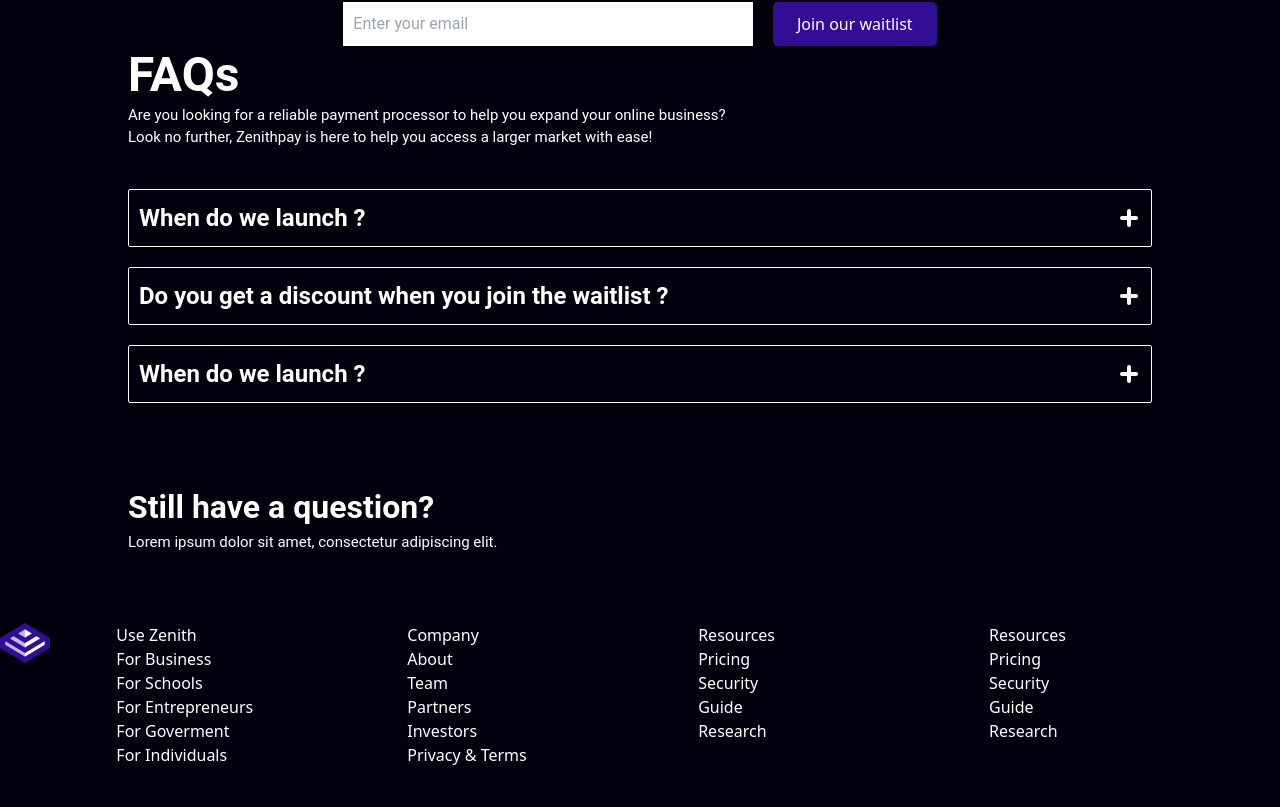
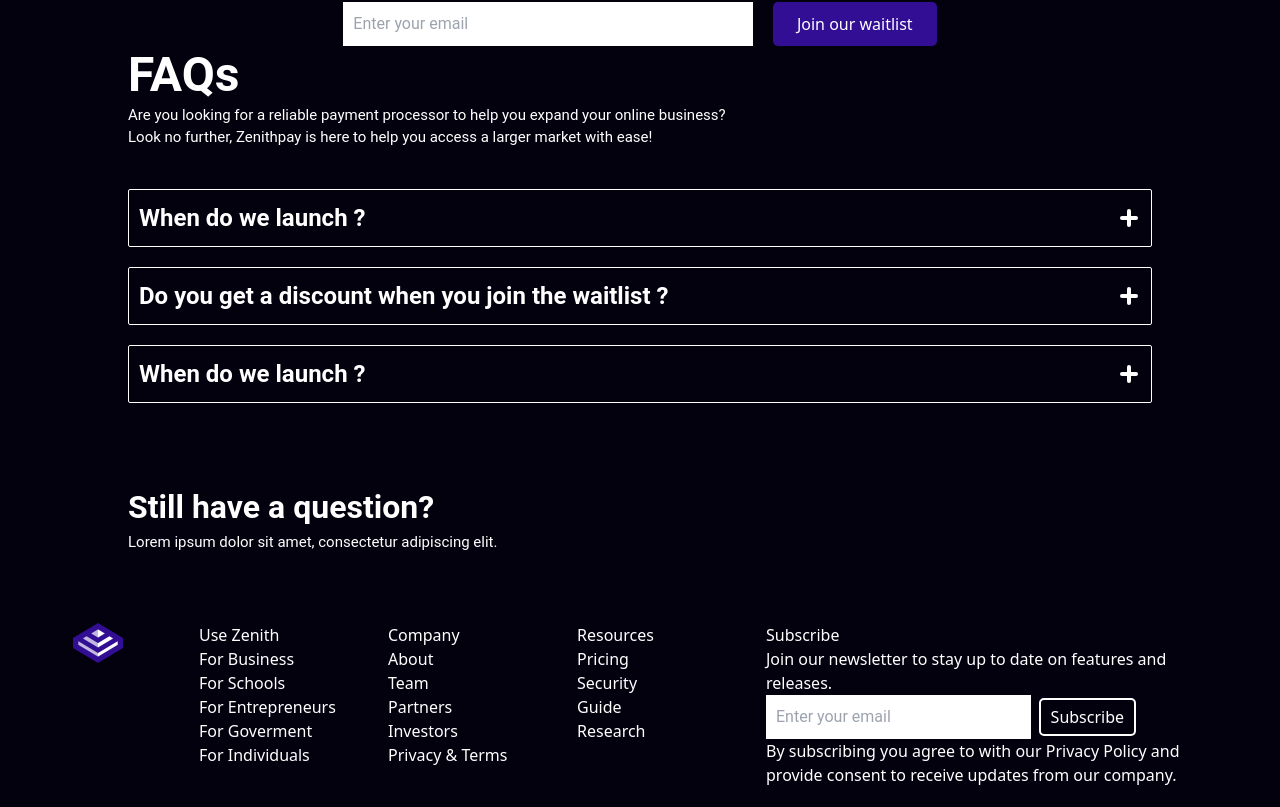
Before and after one commit to ndukwesamuel/interview, a Next.js app: page / in a window 1280 px wide. Shown: the part 361-1168 px from the top of the page. Built offline with nearby package versions, Linux system fonts and the light colour scheme.

Commit message:
fix data

```diff
--- a/src/components/footer/Footer.tsx
+++ b/src/components/footer/Footer.tsx
@@ -8,7 +8,7 @@
       <div className="w-[10%] ">
         <Image src="/logoipsum-249 1.png" alt="lama blog" width={50} height={50} />
       </div>
-      <div className="w-[25%]">
+      <div className="w-[15%]">
         <h2>Use Zenith</h2>
         <p>For Business</p>
         <p>For Schools</p>
@@ -17,7 +17,7 @@
         <p>For  Individuals</p>
       </div>
 
-      <div className="w-[25%]">
+      <div className="w-[15%]">
         <h2>Company</h2>
         <p>About</p>
         <p>Team</p>
@@ -27,7 +27,7 @@
       </div>
 
 
-      <div className="w-[25%]">
+      <div className="w-[15%]">
         <h2>Resources</h2>
         <p>Pricing</p>
         <p>Security</p>
@@ -37,12 +37,21 @@
       </div>
 
 
-      <div className="w-[25%]">
-        <h2>Resources</h2>
-        <p>Pricing</p>
-        <p>Security</p>
-        <p>Guide  </p>
-        <p>Research</p>
+      <div className="w-[35%]">
+        <h2>
+
+          Subscribe        </h2>
+        <p>Join our newsletter to stay up to date on features and releases.</p>
+
+        <form className='flex w-full gap-2 items-center  '>
+          <div className='w-[60%] bg-white'>
+            <SectionTwoInput type="text" placeholder="Enter your email" />
+          </div>
+          <div className="">
+            <SectionTwoButton type="button">Subscribe</SectionTwoButton>
+          </div>
+        </form>
+        <p>By subscribing you agree to with our Privacy Policy and provide consent to receive updates from our company.</p>
 
       </div>
 
@@ -56,8 +65,39 @@
 
 const FooterCOntainer = styled.div`
 margin-top: 50px;
-padding: 20px 0px;
+padding: 20px 10px;
 display: flex;
-justify-content: space-between;
+justify-content: center;
+
 
 `;
+
+
+
+const SectionTwoInput = styled.input`
+color: #505050;
+font-family: Roboto;
+font-size: 16px;
+font-style: normal;
+font-weight: 400;
+line-height: 150%;
+padding: 10px;
+border-radius: 5px;
+outline: none;
+width: 100%;
+
+
+
+
+
+`
+
+const SectionTwoButton = styled.button`
+
+padding: 5px 10px;
+border-radius: 5px;
+border: 2px solid white;
+
+
+
+`
```
